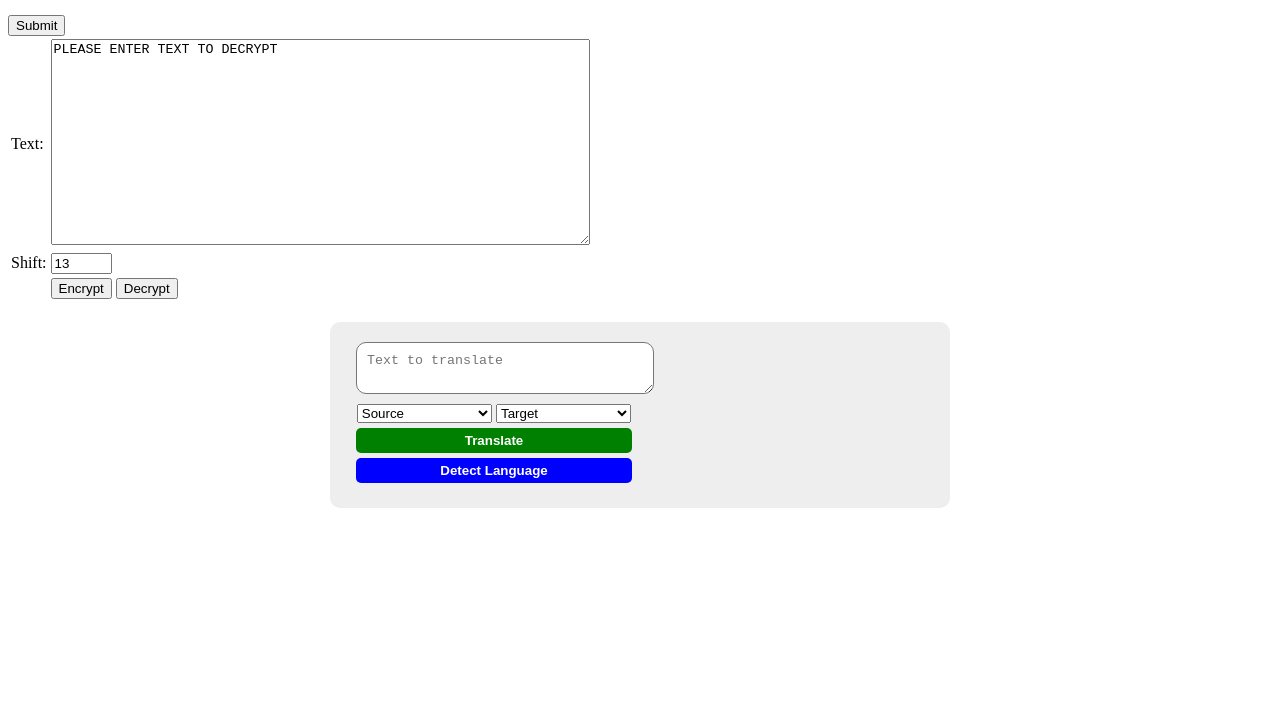
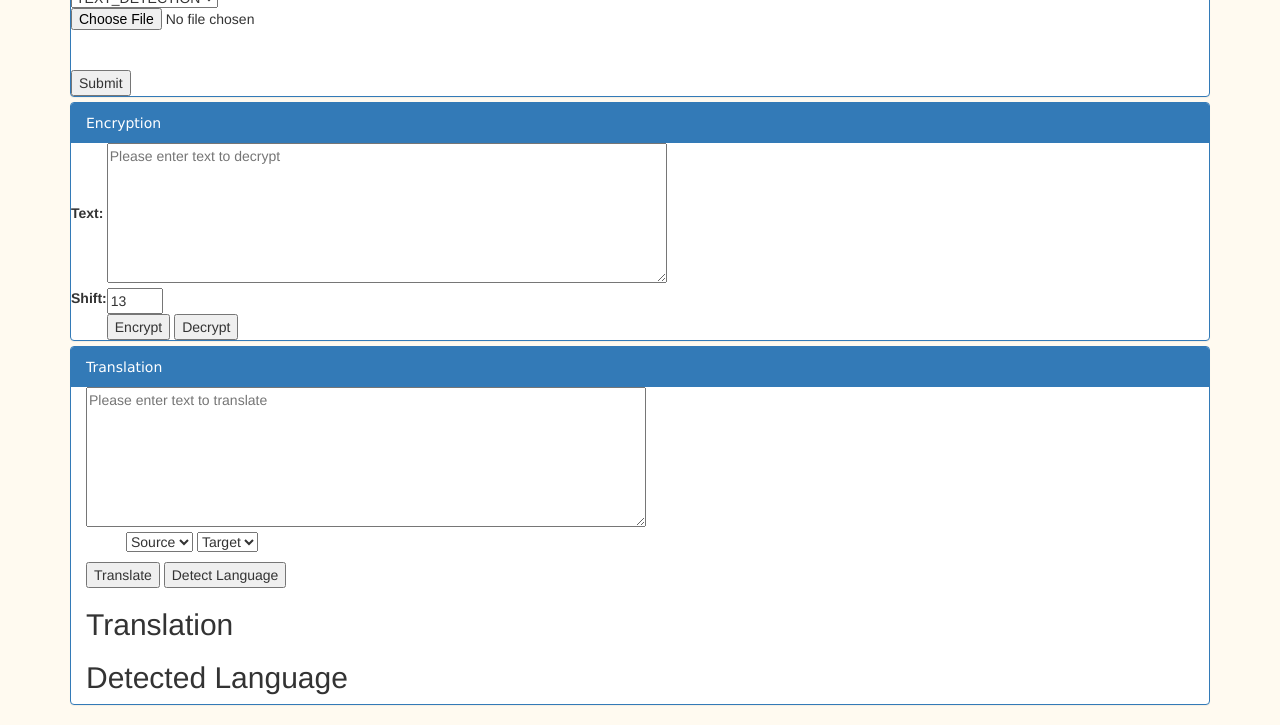
Before and after one commit to avlita/newIST440Wproject, a plain HTML site: page newIST440Wproject/WebContent/success.html in a window 1280 px wide. Shown: the part 123-848 px from the top of the page. Before the commit the page ends 800 px from the top, so only its background shows below. Drawn offline with nearby package versions, Linux system fonts and the light colour scheme; no server answers.

Commit message:
Added Design

```diff
--- a/newIST440Wproject/WebContent/success.html
+++ b/newIST440Wproject/WebContent/success.html
@@ -1,11 +1,12 @@
 <!DOCTYPE html>
 <html>
   <head>
-   <meta charset="UTF-8">
-  <link rel="stylesheet" href="googletranslatedesign.css">
-
-    <title>Google Vision</title>
-
+    <title>Team 3's Web App</title>
+	<meta charset="utf-8">
+  <meta name="viewport" content="width=device-width, initial-scale=1">
+  <link rel="stylesheet" href="https://maxcdn.bootstrapcdn.com/bootstrap/3.3.7/css/bootstrap.min.css">
+  <script src="https://ajax.googleapis.com/ajax/libs/jquery/3.3.1/jquery.min.js"></script>
+  <script src="https://maxcdn.bootstrapcdn.com/bootstrap/3.3.7/js/bootstrap.min.js"></script>
 
     <script src="https://www.gstatic.com/firebasejs/4.12.1/firebase.js"></script>
 
@@ -70,26 +71,35 @@ ga('create','UA-23532931-1','auto'); ga('send','pageview');
 	<script src="translate.js"></script>
 </head>
 
-  <body>
+  <body style="background-color:FloralWhite;">
 
+  <h1 align="center" style="font-family:Broadway">Application User Interface</h1>
+
+  <div class="container">
   <!-- Google OCR -->
-    <h1>Hello. Please upload image here and click submit</h1>
+  <div class="panel-group">
+    <div class="panel panel-primary">
+      <div class="panel-heading" style="font-family:verdana">Text Extraction</div>
    		<form id="fileform" action="">
 		<select name="type" id="type">
 			<option value="TEXT_DETECTION">TEXT_DETECTION</option>
 		</select><br />
+
 		<input id="fileInput" type="file" name="fileField"><br /><br />
+
 		<input type="submit" name="submit" value="Submit">
 	</form>
-
+  </div>
 
 <!-- Ceasar Cipher Decryption -->
+    <div class="panel panel-primary">
+      <div class="panel-heading" style="font-family:verdana">Encryption</div>
 	<form action="#" method="get" onsubmit="return false;">
 	<table class="noborder">
 		<tbody>
 			<tr>
 				<td><label for="text">Text:</label></td>
-				<td><textarea id="text" cols="50" rows="10" style="width:40em; height:15em">PLEASE ENTER TEXT TO DECRYPT</textarea></td>
+				<td><textarea id="text" cols="50" rows="10" style="width:40em; height:10em" placeholder="Please enter text to decrypt"></textarea></td>
 			</tr>
 			<tr>
 				<td><label for="shift">Shift:</label></td>
@@ -105,34 +115,43 @@ ga('create','UA-23532931-1','auto'); ga('send','pageview');
 		</tbody>
 	</table>
 </form>
+</div>
 
 
 <!-- Google Translate -->
+<div class="panel panel-primary">
+      <div class="panel-heading" style="font-family:verdana">Translation</div>
 	<div id="results"></div>
 	<div id="wrapper">
   <div class="container">
     <div class="col">
-      <textarea id="translation" class="text-to-translate" placeholder="Text to translate"></textarea>
+      <textarea id="translation" class="text-to-translate" placeholder="Please enter text to translate" cols="50" rows="10" style="width:40em; height:10em"></textarea>
+
+      <ul style="list-style-type:none">
+      <select class="source-lang">
+        <li><option selected disabled>Source</option></li>
+      </select>
 
 
-      <select class="source-lang">
-        <option selected disabled>Source</option>
+      <select class="target-lang">
+       <li> <option selected disabled>Target</option> </li>
+
       </select>
-      <select class="target-lang">
-        <option selected disabled>Target</option>
-      </select>
+      </ul>
+
 
       <button class="translate">Translate</button>
       <button class="detect">Detect Language</button>
+
     </div>
 
     <div class="col">
       <h2 class="translation-heading">Translation</h2>
       <h2 class="detection-heading">Detected Language</h2>
-      <p class="target"></p>
-
-    </div>
+      <p class="target"></p> </div>
   </div>
+</div>
+</div>
 </div>
 
   </body>
```
